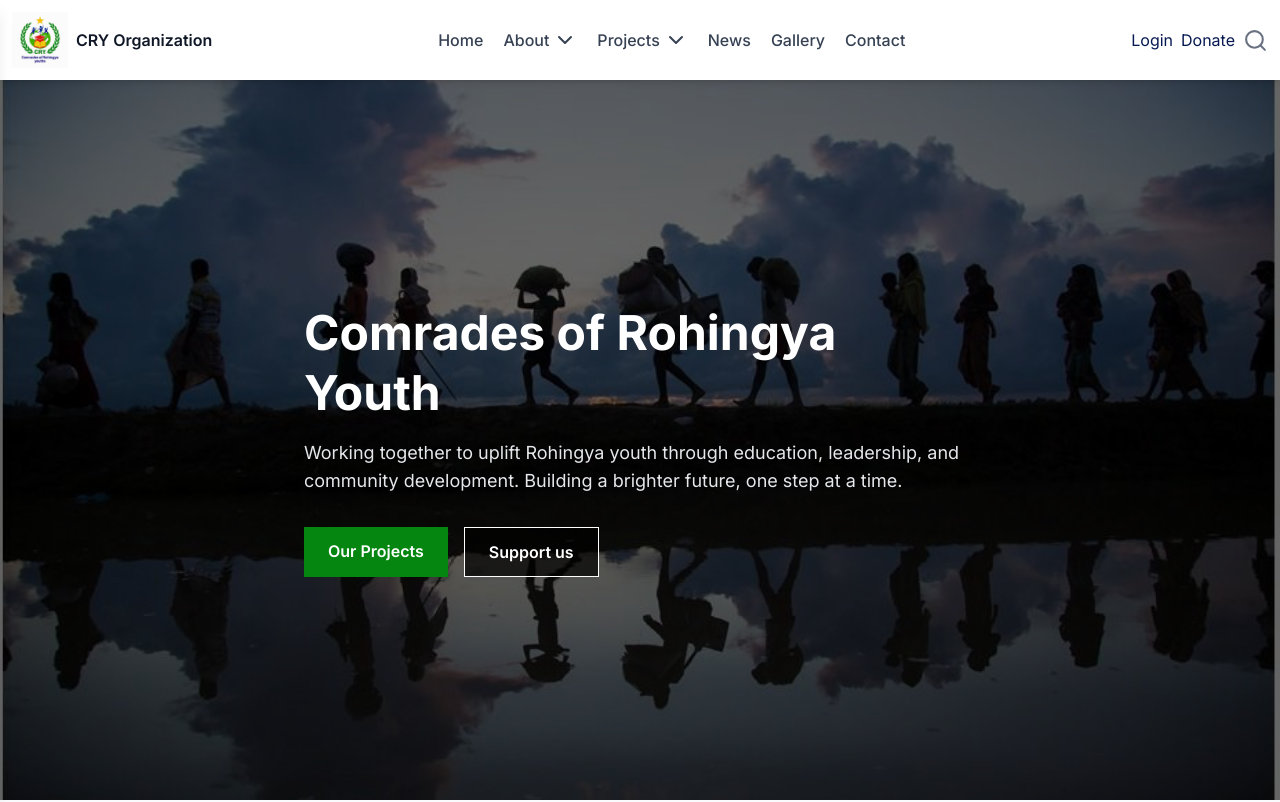
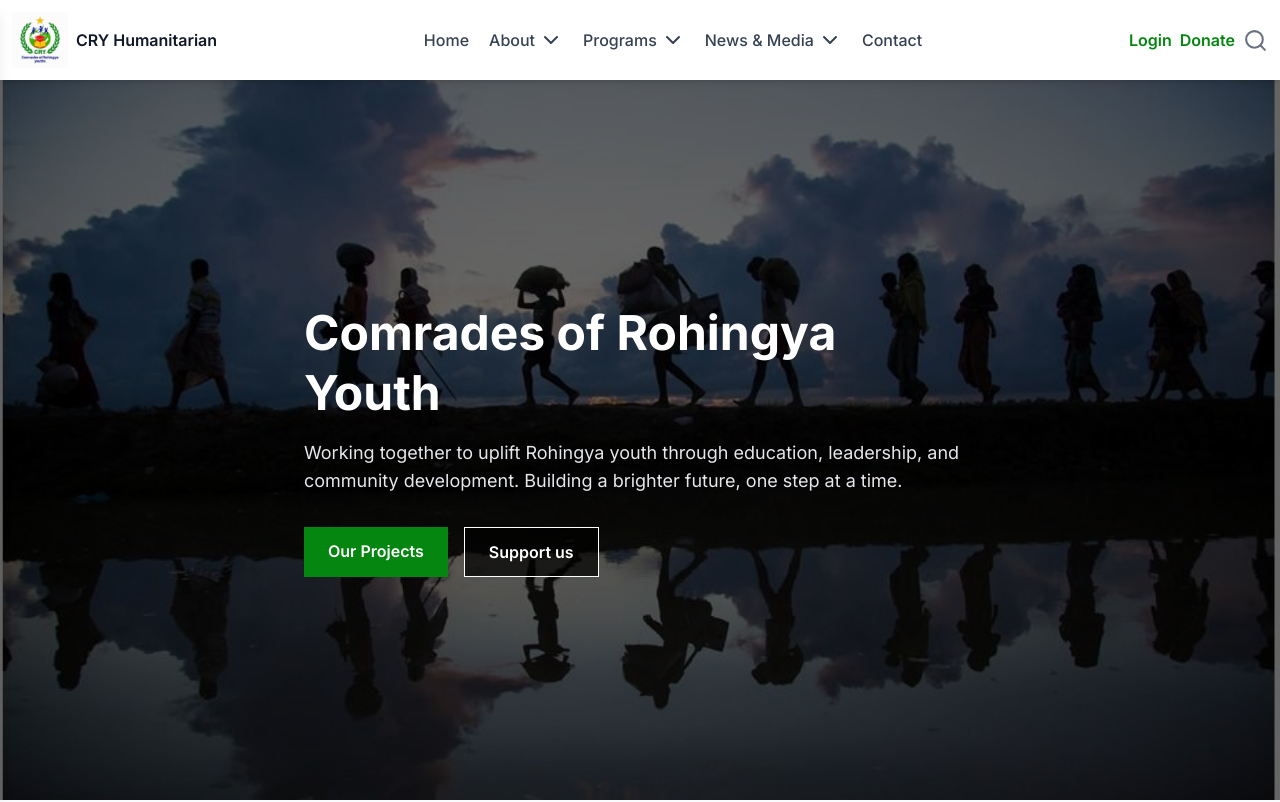
Before and after one commit to Mustakahmmed-dev/cry-org, a Next.js app: page / in a window 1280 px wide. Shown: the top 802 px of the page. Built offline with nearby package versions, Linux system fonts and the light colour scheme.

Commit message:
Updated contents and responsiveness

```diff
--- a/src/components/Footer/Footer.jsx
+++ b/src/components/Footer/Footer.jsx
@@ -4,12 +4,15 @@ export default function Footer() {
   const currentYear = new Date().getFullYear()
 
   const programs = [
-    'Blood Donor Summit',
-    'International Young School',
-    'Emergency Services',
-    'Child Protection',
-    'Women\'s Empowerment',
-    'Climate Justice'
+    {title: "Blood Donation", href: "blood-donation"},
+    {title: "International Young School", href: "international-young-school"},
+    {title: "Emergency Services", href: "emergency-services"},
+    {title: "Child Protection", href: "child-protection"},
+    {title: "Women's Empowerment", href: "womens-rights"},
+    {title: "Climate Change & Human Rights Justice", href: "climate-change-human-rights-justice"},
+    {title: "Advocacy & Justice", href: "advocacy-justice"},
+    {title: "Research", href: "research"}
+
   ]
 
   const quickLinks = [
@@ -65,7 +68,7 @@ export default function Footer() {
                 <img src="/logo.jpeg" className="h-full rounded-full " alt="CRY Logo" />
               </div>
               <div>
-                <h2>CRY Organization</h2>
+                <h2>CRY Humanitarian</h2>
               </div>
               </div>
 
@@ -110,10 +113,10 @@ export default function Footer() {
               {programs.map((program, index) => (
                 <li key={index}>
                   <a
-                    href="#programs"
+                    href={program?.href}
                     className="text-slate-400 hover:text-emerald-500 transition-colors text-sm inline-block hover:translate-x-1 duration-200"
                   >
-                    {program}
+                    {program?.title}
                   </a>
                 </li>
               ))}
@@ -134,13 +137,15 @@ export default function Footer() {
                   </a>
                 </li>
               ))}
+              <li><a
+                    href="/donate"
+                    className="text-emerald-500 transition-colors text-base hover:font-semibold inline-block hover:translate-x-1 duration-200"
+                  >
+                    Donate Us
+                  </a>
+                </li>
             </ul>
-
-            {/* Call to Action */}
-            <button className="w-full rounded-full p-2 bg-[#058610] hover:bg-emerald-700 text-white font-medium">
-              Donate Now
-            </button>
-          </div>
+        </div>
         </div>
 
       </div>
@@ -210,7 +215,7 @@ export default function Footer() {
           <div className="flex flex-wrap items-center justify-center gap-3 text-xs text-slate-600">
             <span className="flex items-center space-x-1.5">
               <div className="w-2 h-2 bg-emerald-500 rounded-full"></div>
-              <span>Registered NGO</span>
+              <span>Refugee Led NGO</span>
             </span>
             <span className="hidden sm:inline">•</span>
             <span className="flex items-center space-x-1.5">
--- a/src/components/Header/Navbar.jsx
+++ b/src/components/Header/Navbar.jsx
@@ -6,7 +6,7 @@ import Link from "next/link";
 const Navbar = () => {
   const [drawerOpen, setDrawerOpen] = useState(false);
   const [aboutOpen, setAboutOpen] = useState(false);
-  const [projectsOpen, setProjectsOpen] = useState(false);
+  const [programsOpen, setProgramsOpen] = useState(false);
   const drawerRef = useRef(null);
 
   // Drawer accessibility and close-on-click handling
@@ -47,43 +47,62 @@ const Navbar = () => {
           <ChevronUp className="ml-1 hidden group-hover:block" />
         </button>
         <ul className="absolute hidden group-hover:flex flex-col w-72 py-3 bg-gray-700 text-gray-200 z-50 rounded">
-          <li><Link href="/" className="py-2 px-4 block hover:bg-[#058610] hover:text-gray-200">About Us</Link></li>
-          <li><Link href="/" className="py-2 px-4 block hover:bg-[#058610] hover:text-gray-200">Projects</Link></li>
-          <li><Link href="/" className="py-2 px-4 block hover:bg-[#058610] hover:text-gray-200">Team</Link></li>
-          <li><Link href="/" className="py-2 px-4 block hover:bg-[#058610] hover:text-gray-200">Events</Link></li>
+          <li><Link href="/who-we-are" className="py-2 px-4 block hover:bg-[#058610] hover:text-gray-200">Who We Are</Link></li>
+          <li><Link href="/" className="py-2 px-4 block hover:bg-[#058610] hover:text-gray-200">Leadership</Link></li>
+          <li><Link href="/" className="py-2 px-4 block hover:bg-[#058610] hover:text-gray-200">Global Presences</Link></li>
+          <li><Link href="/" className="py-2 px-4 block hover:bg-[#058610] hover:text-gray-200">Partners & Collaborations</Link></li>
+          <li><Link href="/" className="py-2 px-4 block hover:bg-[#058610] hover:text-gray-200">Annual Reports</Link></li>
         </ul>
       </li>
 
       <li className="relative group hover:text-red-500 hover:font-semibold">
         <button
           type="button"
-          className="dropdown-toggle flex items-center cursor-pointer"
+          className="dropdown-toggle flex items-center cursor-pointer "
         >
-          Projects <ChevronDown className="ml-1 group-hover:hidden" />
+          Programs <ChevronDown className="ml-1 group-hover:hidden" />
           <ChevronUp className="ml-1 hidden group-hover:block" />
         </button>
         <ul className="absolute hidden group-hover:flex flex-col w-72 py-3 bg-gray-700 text-gray-200 z-50 rounded">
-          <li><Link href="/" className="py-2 px-4 block hover:bg-[#058610] hover:text-gray-200">Education</Link></li>
-          <li><Link href="/" className="py-2 px-4 block hover:bg-[#058610] hover:text-gray-200">Social Awareness</Link></li>
-          <li><Link href="/" className="py-2 px-4 block hover:bg-[#058610] hover:text-gray-200">Rohingya Curriculum</Link></li>
+          <li><Link href="/" className="py-2 px-4 block hover:bg-[#058610] hover:text-gray-200">Blood Donation</Link></li>
+          <li><Link href="/" className="py-2 px-4 block hover:bg-[#058610] hover:text-gray-200">International Young School</Link></li>
+          <li><Link href="/" className="py-2 px-4 block hover:bg-[#058610] hover:text-gray-200">Emergency Services</Link></li>
+          <li><Link href="/" className="py-2 px-4 block hover:bg-[#058610] hover:text-gray-200">Child Protection</Link></li>
+          <li><Link href="/" className="py-2 px-4 block hover:bg-[#058610] hover:text-gray-200">Women's Empowerment</Link></li>
+          <li><Link href="/" className="py-2 px-4 block hover:bg-[#058610] hover:text-gray-200">Climate Change & Human Rights Justice</Link></li>
+          <li><Link href="/" className="py-2 px-4 block hover:bg-[#058610] hover:text-gray-200">Advocacy & Justice</Link></li>
+          <li><Link href="/" className="py-2 px-4 block hover:bg-[#058610] hover:text-gray-200">Research</Link></li>
         </ul>
       </li>
-
-      <li><Link href="/">News</Link></li>
-      <li><Link href="/">Gallery</Link></li>
-      <li><Link href="/">Contact</Link></li>
+      {/* News, Media */}
+      <li className="relative group hover:text-red-500 hover:font-semibold">
+        <button
+          type="button"
+          className="dropdown-toggle flex items-center cursor-pointer "
+        >
+          News & Media <ChevronDown className="ml-1 group-hover:hidden" />
+          <ChevronUp className="ml-1 hidden group-hover:block" />
+        </button>
+        <ul className="absolute hidden group-hover:flex flex-col w-72 py-3 bg-gray-700 text-gray-200 z-50 rounded">
+          <li><Link href="/" className="py-2 px-4 block hover:bg-[#058610] hover:text-gray-200">Latest News </Link></li>
+          <li><Link href="/" className="py-2 px-4 block hover:bg-[#058610] hover:text-gray-200">Press Releases </Link></li>
+          <li><Link href="/" className="py-2 px-4 block hover:bg-[#058610] hover:text-gray-200">Public Statements</Link></li>
+          <li><Link href="/" className="py-2 px-4 block hover:bg-[#058610] hover:text-gray-200">Events & Summits</Link></li>
+        </ul>
+      </li>
+     <li><Link href="/" className="hover:text-red-500 hover:font-semibold">Contact</Link></li>
     </>
   );
 
   const mobileLinks = (
     <>
-      <li><Link href="/">Home</Link></li>
+      <li><Link href="/" className="hover:text-red-500 hover:font-semibold">Home</Link></li>
 
       <li className="relative">
         <button
           onClick={() => setAboutOpen(!aboutOpen)}
           type="button"
-          className="dropdown-toggle flex items-center justify-between w-full cursor-pointer"
+          className="dropdown-toggle flex items-center justify-between w-full cursor-pointer hover:text-red-500 hover:font-semibold"
         >
           About
           {aboutOpen ? <ChevronUp /> : <ChevronDown />}
@@ -93,36 +112,42 @@ const Navbar = () => {
             aboutOpen ? "max-h-96" : "max-h-0"
           }`}
         >
-          <li><Link href="/" className="py-2 px-4 block hover:bg-[#058610] hover:text-gray-100">About Us</Link></li>
-          <li><Link href="/" className="py-2 px-4 block hover:bg-[#058610] hover:text-gray-100">Projects</Link></li>
-          <li><Link href="/" className="py-2 px-4 block hover:bg-[#058610] hover:text-gray-100">Team</Link></li>
-          <li><Link href="/" className="py-2 px-4 block hover:bg-[#058610] hover:text-gray-100">Events</Link></li>
+          <li><Link href="/who-we-are" className="py-2 px-4 block hover:bg-[#058610] hover:text-gray-100">Who We Are</Link></li>
+          <li><Link href="/" className="py-2 px-4 block hover:bg-[#058610] hover:text-gray-100">Leadership</Link></li>
+          <li><Link href="/" className="py-2 px-4 block hover:bg-[#058610] hover:text-gray-100">Global Presences</Link></li>
+          <li><Link href="/" className="py-2 px-4 block hover:bg-[#058610] hover:text-gray-100">Partners & Collaborations</Link></li>
+          <li><Link href="/" className="py-2 px-4 block hover:bg-[#058610] hover:text-gray-100">Annual Reports</Link></li>
         </ul>
       </li>
       <li className="relative">
         <button
-          onClick={() => setProjectsOpen(!projectsOpen)}
+          onClick={() => setProgramsOpen(!programsOpen)}
           type="button"
-          className="dropdown-toggle flex items-center justify-between w-full cursor-pointer"
+          className="dropdown-toggle flex items-center justify-between w-full cursor-pointer hover:text-red-500 hover:font-semibold"
         >
-          Projects
-          {projectsOpen ? <ChevronUp /> : <ChevronDown />}
+          Programs
+          {programsOpen ? <ChevronUp /> : <ChevronDown />}
         </button>
         <ul
           className={`flex flex-col mt-2 bg-gray-100 rounded overflow-hidden transition-all duration-200 ${
-            projectsOpen ? "max-h-96" : "max-h-0"
+            programsOpen ? "max-h-96" : "max-h-0"
           }`}
         >
-          <li><Link href="/" className="py-2 px-4 block hover:bg-[#058610] hover:text-gray-100">Education</Link></li>
-          <li><Link href="/" className="py-2 px-4 block hover:bg-[#058610] hover:text-gray-100">Social Awareness</Link></li>
-          <li><Link href="/" className="py-2 px-4 block hover:bg-[#058610] hover:text-gray-100">Rohingya Zuban</Link></li>
+          <li><Link href="/" className="py-2 px-4 block hover:bg-[#058610] hover:text-gray-100"> Blood Donation</Link></li>
+          <li><Link href="/" className="py-2 px-4 block hover:bg-[#058610] hover:text-gray-100">International Young School</Link></li>
+          <li><Link href="/" className="py-2 px-4 block hover:bg-[#058610] hover:text-gray-100">Emergency Services</Link></li>
+          <li><Link href="/" className="py-2 px-4 block hover:bg-[#058610] hover:text-gray-100">Child Protection</Link></li>
+          <li><Link href="/" className="py-2 px-4 block hover:bg-[#058610] hover:text-gray-100">Women's Empowerment</Link></li>
+          <li><Link href="/" className="py-2 px-4 block hover:bg-[#058610] hover:text-gray-100">Climate Change & Human Rights Justice</Link></li>
+          <li><Link href="/" className="py-2 px-4 block hover:bg-[#058610] hover:text-gray-100">Advocacy & Justice</Link></li>
+          <li><Link href="/" className="py-2 px-4 block hover:bg-[#058610] hover:text-gray-100">Research</Link></li>
         </ul>
       </li>
 
-      <li><Link href="/">Projects</Link></li>
-      <li><Link href="/">News</Link></li>
-      <li><Link href="/">Gallery</Link></li>
-      <li><Link href="/">Contact</Link></li>
+      <li><Link href="/" className="hover:text-red-500 hover:font-semibold">Projects</Link></li>
+      <li><Link href="/" className="hover:text-red-500 hover:font-semibold">News</Link></li>
+      <li><Link href="/" className="hover:text-red-500 hover:font-semibold">Gallery</Link></li>
+      <li><Link href="/" className="hover:text-red-500 hover:font-semibold">Contact</Link></li>
     </>
   );
 
@@ -148,7 +173,7 @@ const Navbar = () => {
             />
           </a>
           <h2 className="text-white md:text-gray-900 font-semibold text-base">
-            CRY Organization
+            CRY Humanitarian
           </h2>
         </div>
 
@@ -160,8 +185,8 @@ const Navbar = () => {
         {/* Right section */}
         <div className="flex flex-col gap-2">
           <ul className="flex gap-2 justify-end text-gray-200 md:text-[#071952] ">
-            <li><Link href="/">Login</Link></li>
-            <li><Link href="/">Donate</Link></li>
+            <li><Link href="/" className="md:text-[#058610] hover:underline hover:text-black font-semibold">Login</Link></li>
+            <li><Link href="/" className="md:text-[#058610] hover:underline hover:text-black font-semibold">Donate</Link></li>
             <Search size={25} className="md:text-gray-500" />
           </ul>
           <ul className="hidden md:flex lg:hidden gap-4 text-gray-100 md:text-gray-700">
```
